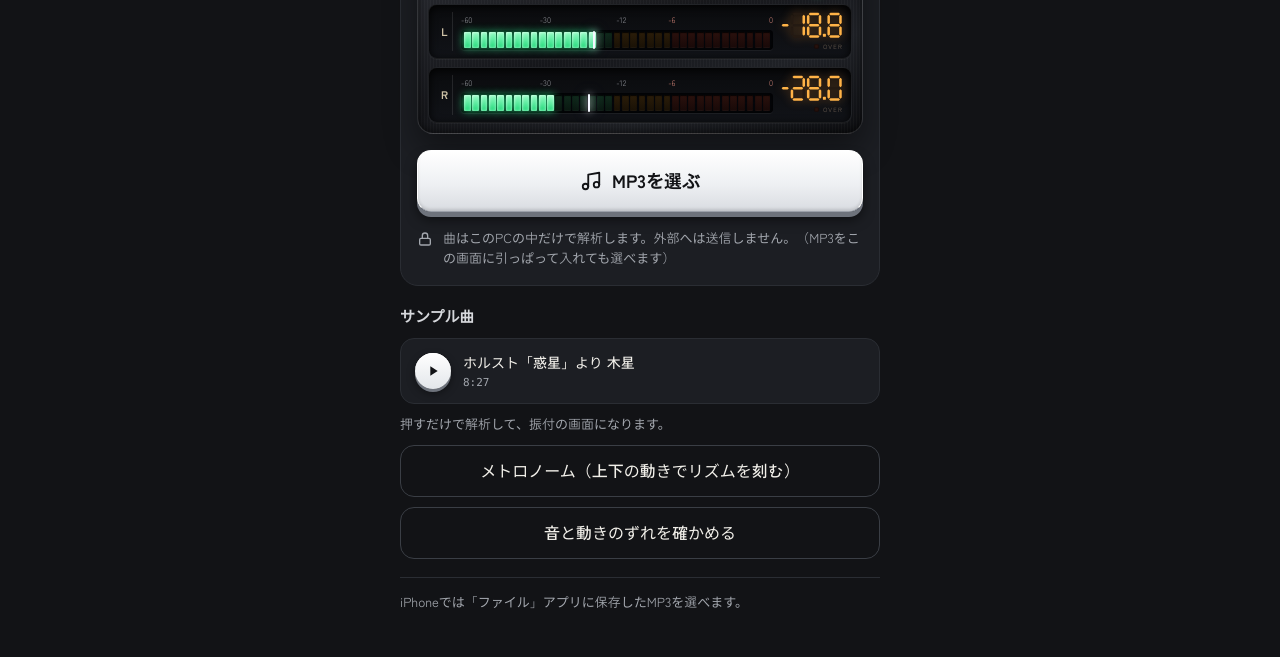
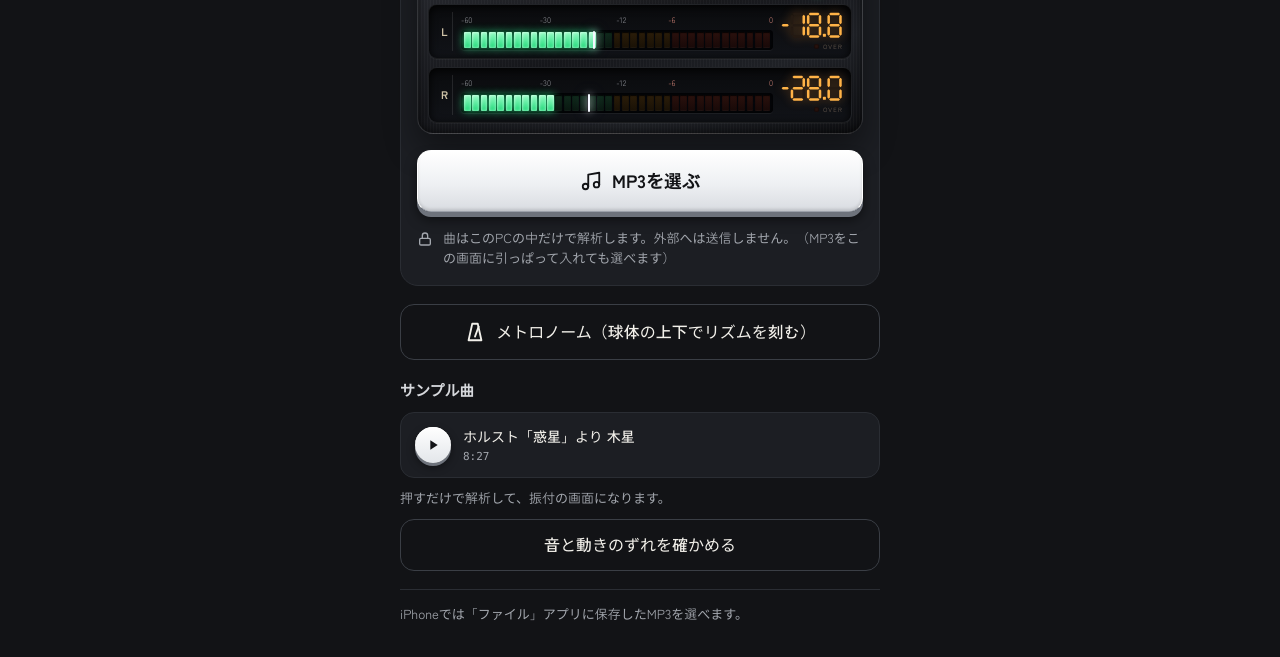
Before and after one commit to prodia777/rainbow-dance-studio, a website: page www/index.html in a window 1280 px wide. Shown: the part 334-991 px from the top of the page. Drawn offline with Linux system fonts and the light colour scheme; a web font is replaced by a local one.

Commit message:
メトロノームのボタンを「MP3を選ぶ」のすぐ下へ（見つけやすく）
Co-Authored-By: Claude Opus 5.5 <noreply@anthropic.com>
Claude-Session: https://claude.ai/code/session_011xtnKGBxWyDGMEDbhBW2Hb

```diff
--- a/www/index.html
+++ b/www/index.html
@@ -236,11 +236,11 @@ input[type=range]{width:100%;accent-color:var(--amber);height:28px;margin:0}
     </div>
     <p class="err" id="home-err" hidden></p>
   </div>
+  <button class="btn btn-ghost" id="btn-metro" type="button" style="min-height:56px;font-size:16px;gap:10px"><svg width="22" height="22" viewBox="0 0 24 24" fill="none" stroke="currentColor" stroke-width="2" stroke-linecap="round" stroke-linejoin="round" aria-hidden="true"><path d="M9 3h6l4 18H5z"/><path d="M12 17 16 6"/></svg>メトロノーム（球体の上下でリズムを刻む）</button>
   <div style="display:flex;flex-direction:column;gap:10px">
     <h2>サンプル曲</h2>
     <div class="recent" id="samples"></div>
     <p class="muted">押すだけで解析して、振付の画面になります。</p>
-    <button class="btn btn-ghost" id="btn-metro" type="button">メトロノーム（上下の動きでリズムを刻む）</button>
     <button class="btn btn-ghost" id="btn-sync-test" type="button">音と動きのずれを確かめる</button>
   </div>
   <div style="display:flex;flex-direction:column;gap:10px" id="recent-wrap" hidden>
```
